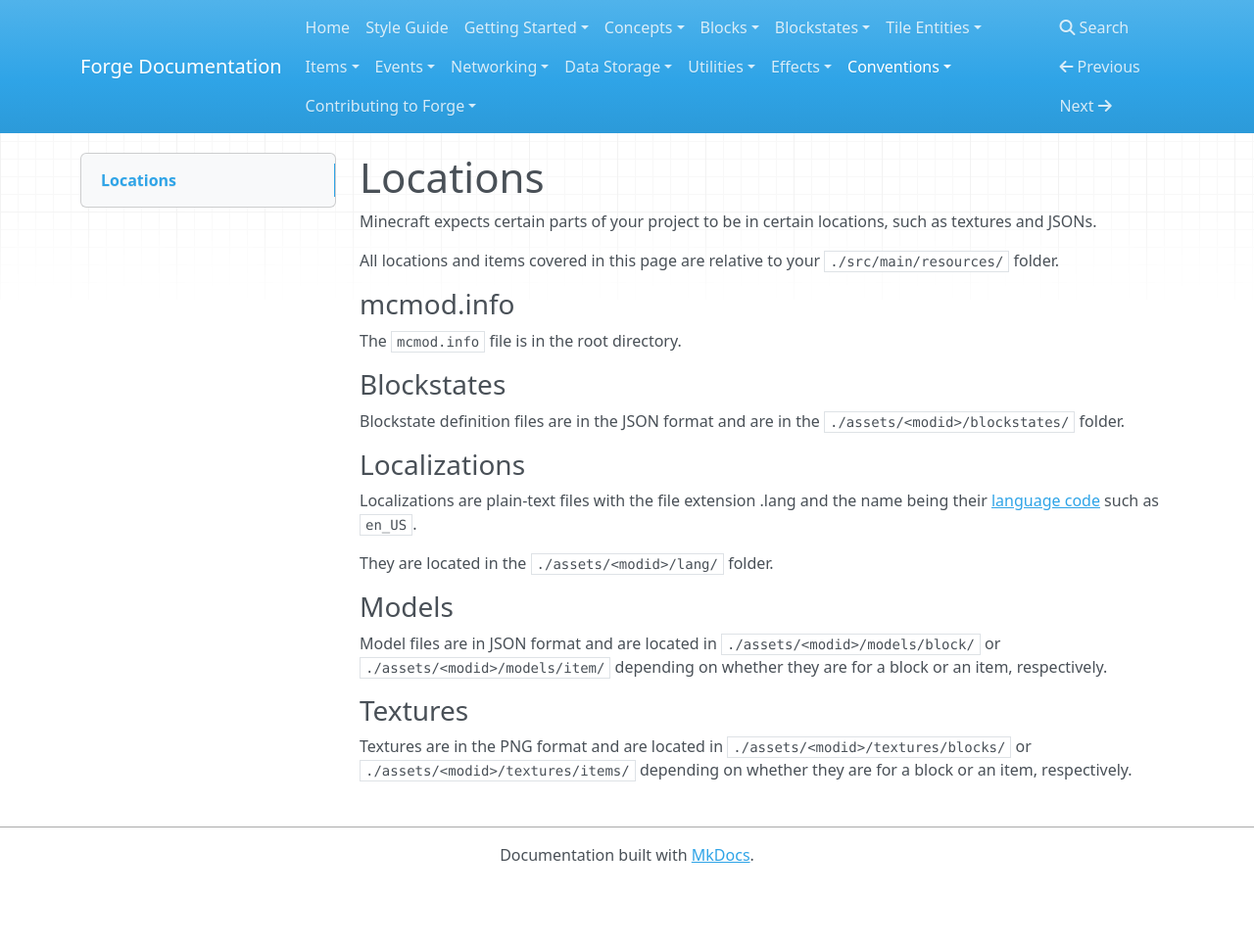
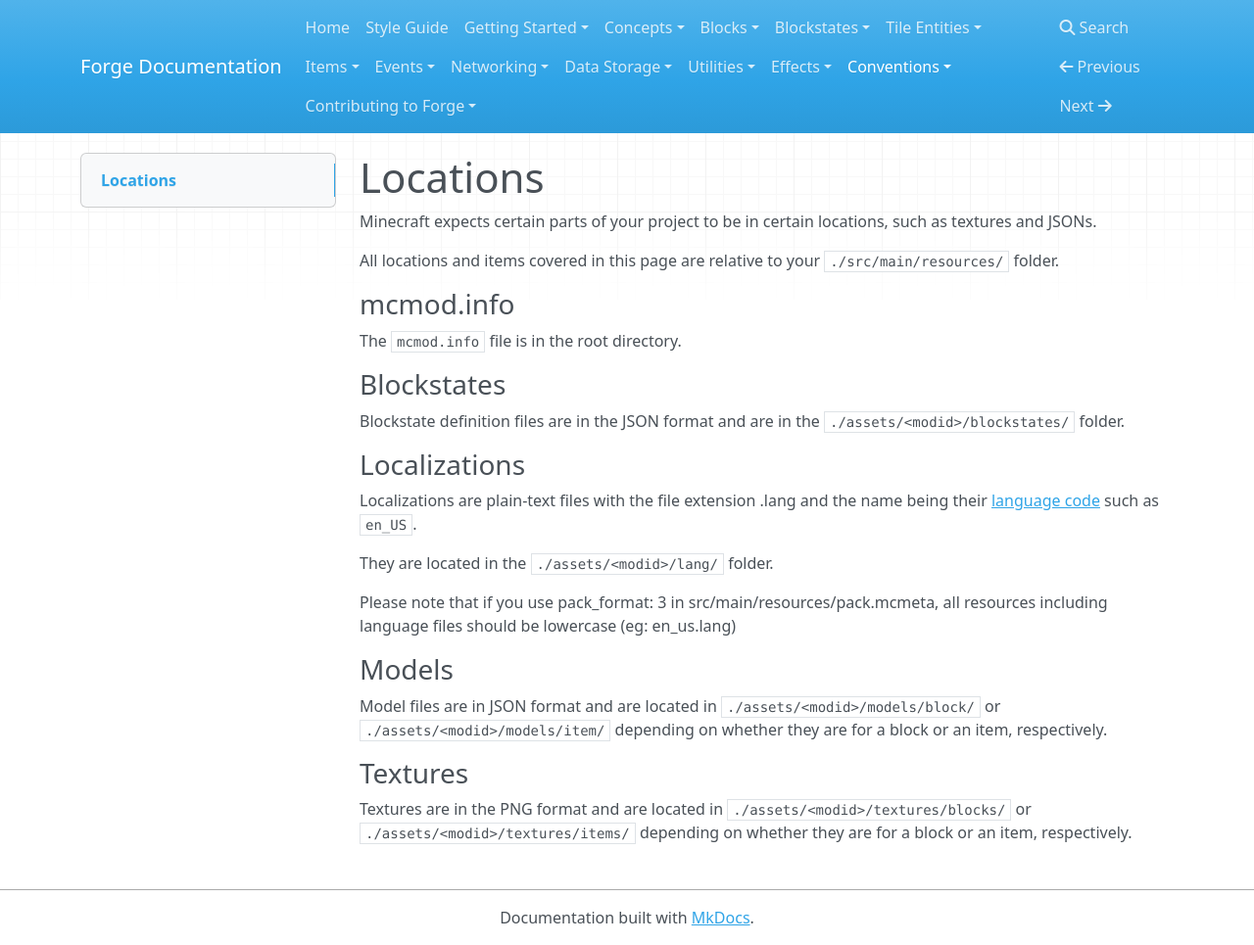
Before and after one commit to MinecraftForge/Documentation, an MkDocs documentation site: the page built from docs/conventions/locations.md, in a window 1280 px wide and 965 px high. Shown: the whole window at 98% size. Built offline with MkDocs 1.6.1, drawn with Linux system fonts in a browser that asks for light colours; nearby versions of some CDN libraries; old or Windows-style settings are respelled for this version of MkDocs.

Commit message:
added a note for pack_format: 3 and lowercase resource files

```diff
--- a/docs/conventions/locations.md
+++ b/docs/conventions/locations.md
@@ -19,6 +19,8 @@ Localizations are plain-text files with the file extension .lang and the name be
 
 They are located in the `./assets/<modid>/lang/` folder.
 
+Please note that if you use pack_format: 3 in src/main/resources/pack.mcmeta, all resources including language files should be lowercase (eg: en_us.lang)
+
 ### Models
 
 Model files are in JSON format and are located in `./assets/<modid>/models/block/` or `./assets/<modid>/models/item/` depending on whether they are for a block or an item, respectively.
```
